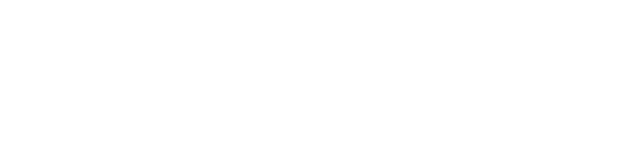
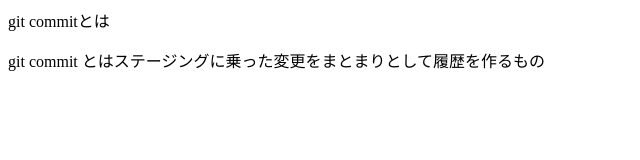
Before and after one commit to OKDS123/html, a plain HTML site: page index.html in a window 1280 px wide. Shown: the whole page, without its empty margins (0-640 px from the left). Drawn offline with Linux system fonts and the light colour scheme.

Commit message:
git commitの説明をindex.htmlに追加

```diff
--- a/index.html
+++ b/index.html
@@ -3,6 +3,8 @@
     <meta name = "description" content = "gitのレクチャー">
     <title>gitレクチャー</title>
     <body>
+        <hl>git commitとは</hl>
+        <p>git commit とはステージングに乗った変更をまとまりとして履歴を作るもの</p>
         <script type = "text/javascript" src = "./app.js"></script>
     </body>
 </html>
```
